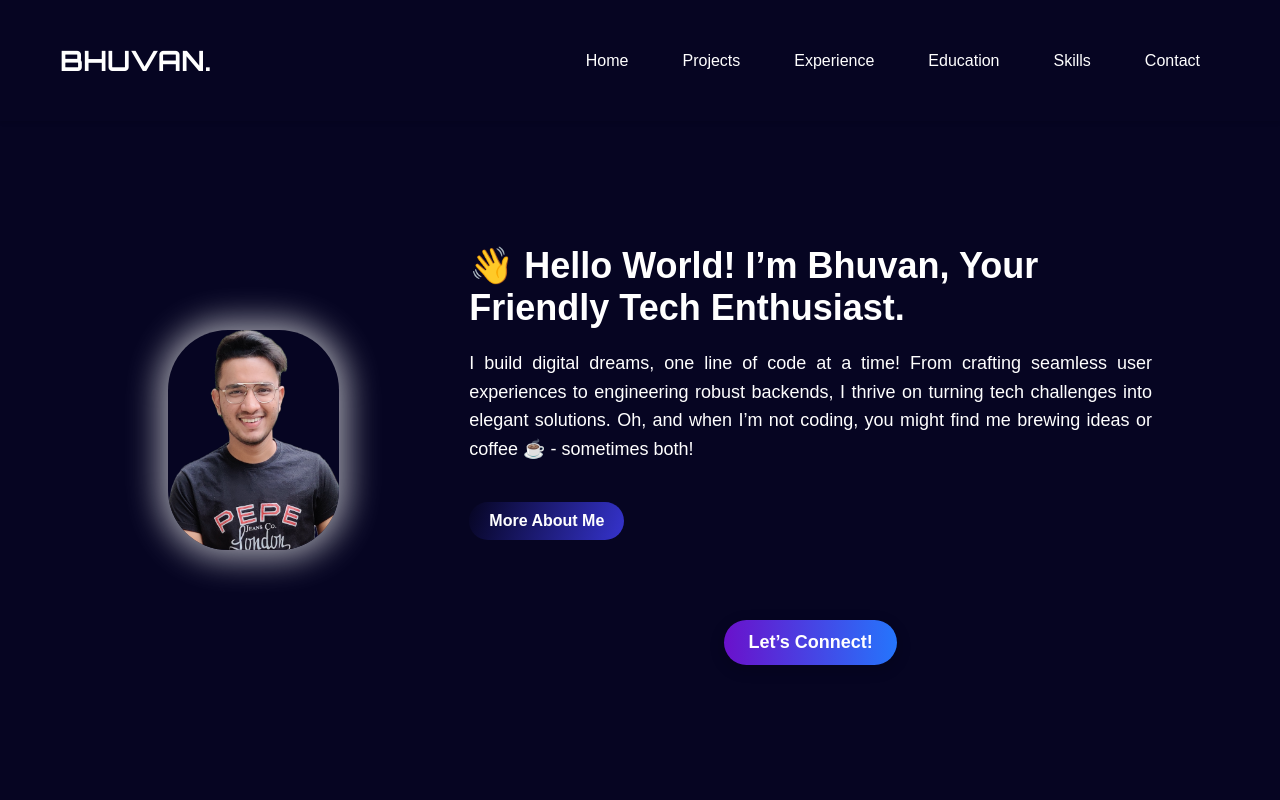
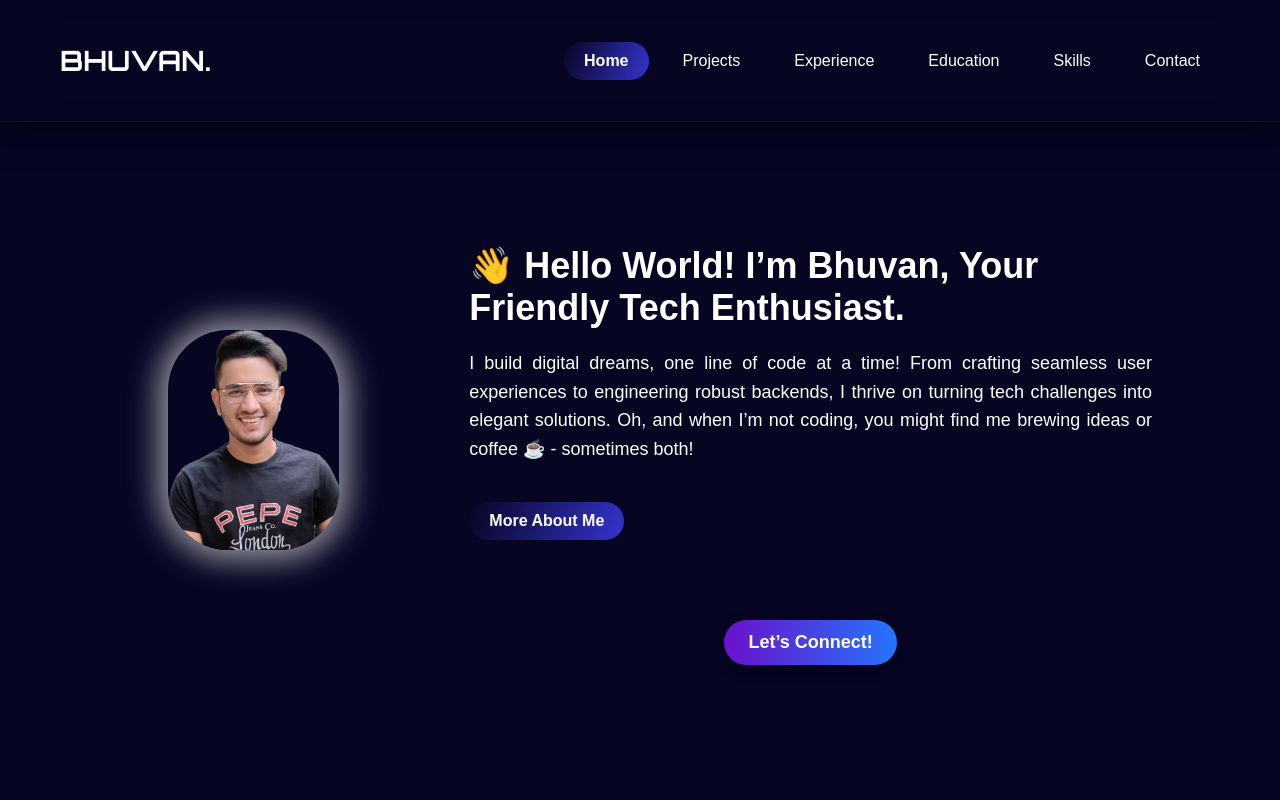
Before and after one commit to BhuvanDamodar/bhuvan-portfolio, a React (Create React App) app: page / in a window 1280 px wide. Shown: the top 800 px of the page. Built offline with nearby package versions, Linux system fonts and the light colour scheme; no server answers.

Commit message:
fix: added active headers

```diff
--- a/src/components/Header.jsx
+++ b/src/components/Header.jsx
@@ -30,34 +30,34 @@ const Header = () => {
         <ul className={`nav-links ${menuOpen ? 'open': ''}`}>
           <li className="close-btn" onClick={closeMenu}>✕</li>
           <li>
-            <Link className="link" onClick={closeMenu} to="home" smooth={true} duration={500}>
+            <Link activeClass="active" spy={true} offset={-100} className="link" onClick={closeMenu} to="home" smooth={true} duration={500}>
               <button>Home</button>
             </Link>
           </li>
           <li>
-          <Link className="link" onClick={closeMenu} to="projects" smooth={true} duration={500}>
+            <Link activeClass="active" spy={true} offset={-100} className="link" onClick={closeMenu} to="projects" smooth={true} duration={500}>
               <button>Projects</button>
-          </Link>
+            </Link>
           </li>
           <li>
-          <Link className="link" onClick={closeMenu} to="experience" smooth={true} duration={500}>
+            <Link activeClass="active" spy={true} offset={-100} className="link" onClick={closeMenu} to="experience" smooth={true} duration={500}>
               <button>Experience</button>
             </Link>
           </li>
           <li>
-          <Link className="link" onClick={closeMenu} to="education" smooth={true} duration={500}>
+            <Link activeClass="active" spy={true} offset={-100} className="link" onClick={closeMenu} to="education" smooth={true} duration={500}>
               <button>Education</button>
-          </Link>
+            </Link>
           </li>
           <li>
-          <Link className="link" onClick={closeMenu} to="skills" smooth={true} duration={500}>
+            <Link activeClass="active" spy={true} offset={-100} className="link" onClick={closeMenu} to="skills" smooth={true} duration={500}>
               <button>Skills</button>
-          </Link>
+            </Link>
           </li>
           <li>
-          <Link className="link" onClick={closeMenu} to="contact" smooth={true} duration={500}>
+            <Link activeClass="active" spy={true} offset={-100} className="link" onClick={closeMenu} to="contact" smooth={true} duration={500}>
               <button>Contact</button>
-          </Link>
+            </Link>
           </li>
         </ul>
       </nav>
--- a/src/components/styles/Header.css
+++ b/src/components/styles/Header.css
@@ -7,7 +7,11 @@ header {
   left: 0;
   width: 100%;
   z-index: 1000;
-  box-shadow: 0 2px 4px rgba(0, 0, 0, 0.1);
+  box-shadow: 0 4px 30px rgba(0, 0, 0, 0.5);
+  background: rgba(6, 5, 34, 0.85);
+  backdrop-filter: blur(12px);
+  -webkit-backdrop-filter: blur(12px);
+  border-bottom: 1px solid rgba(255, 255, 255, 0.05);
 }
 
 .navbar {
@@ -50,6 +54,10 @@ header {
   transform: translateX(0);
   padding-left: 20px;
   z-index: 999;
+  background: rgba(6, 5, 34, 0.95);
+  backdrop-filter: blur(15px);
+  -webkit-backdrop-filter: blur(15px);
+  border-left: 1px solid rgba(255, 255, 255, 0.1);
 }
 
 .nav-links {
@@ -79,7 +87,8 @@ header {
 }
 
 
-.nav-links button:hover {
+.nav-links button:hover,
+.nav-links .active button {
   background: linear-gradient(110deg, #060522, #3533cd);
   color: #fff;
   font-weight: bold;
```
